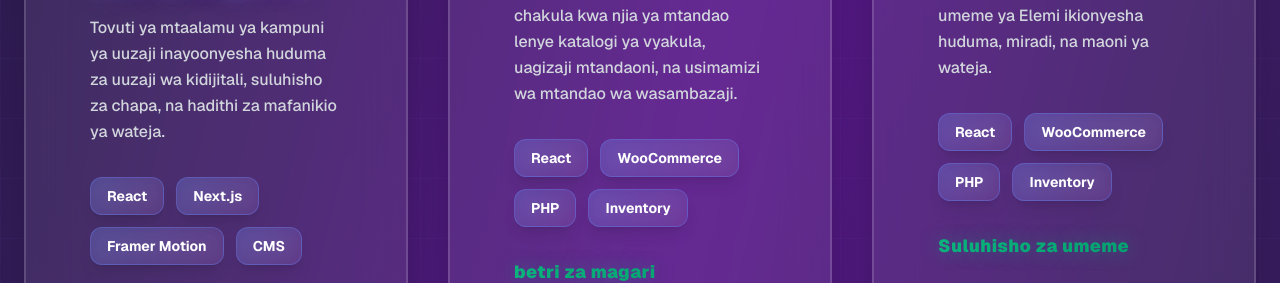
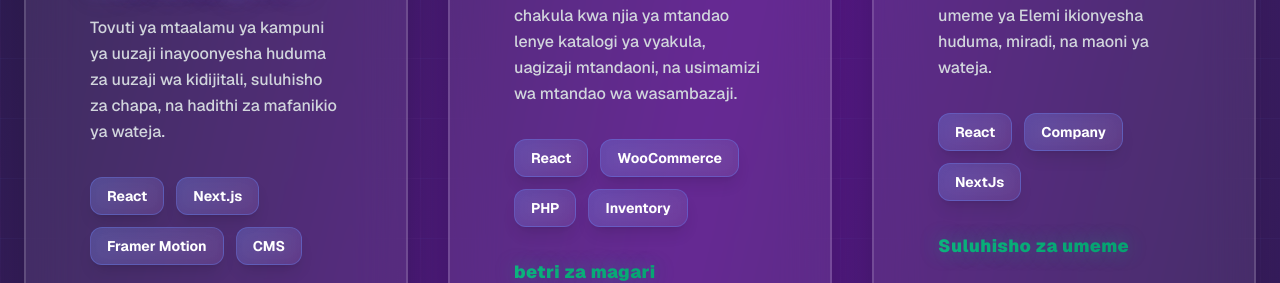
Before and after one commit to EliDistro7/bari_web, a Next.js app: page / in a window 1280 px wide. Shown: the part 3731-4014 px from the top of the page. Built offline with nearby package versions, Linux system fonts and the light colour scheme.

Commit message:
add black theme

```diff
--- a/src/components/sections/ProjectShowcase.tsx
+++ b/src/components/sections/ProjectShowcase.tsx
@@ -155,7 +155,7 @@ const ProjectsShowcase = () => {
       description: t.elemi,
       category: "completed",
       type: "web",
-      tech: ["React", "WooCommerce", "PHP", "Inventory"],
+      tech: ["React", "Company", "NextJs"],
       image: "/images/projects/elemi3.jpg",
       liveUrl: "https://https://elemi-electrical.vercel.app",
       status: language === 'en' ? "Electrical Solutions" : "Suluhisho za umeme",
```
